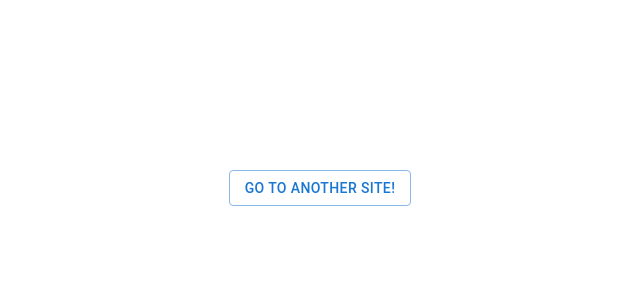
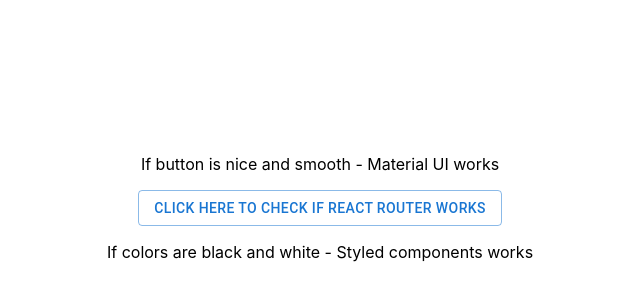
Before and after one commit to intive/patronage22-bialystok-js-simple-jira, a React (Create React App) app: page / in a window 1280 px wide. Shown: the part 212-512 px from the top of the page, without its empty margins (320-960 px from the left). Built offline with nearby package versions, Linux system fonts and the light colour scheme.

Commit message:
added some styles

```diff
--- a/src/views/Home/Home.style.tsx
+++ b/src/views/Home/Home.style.tsx
@@ -3,6 +3,9 @@
 export const StyledHomeWrapper = styled.section`
   height: 100vh;
   display: flex;
+  flex-direction: column;
   justify-content: center;
   align-items: center;
+  padding: 20px;
+  text-align: center;
 `;
--- a/src/views/Home/Home.tsx
+++ b/src/views/Home/Home.tsx
@@ -3,6 +3,8 @@
 
 export const Home = () => (
   <StyledHomeWrapper>
-    <Button child="GO TO ANOTHER SITE!" />
+    <p>If button is nice and smooth - Material UI works</p>
+    <Button child="Click here to check if React Router works" />
+    <p>If colors are black and white - Styled components works</p>
   </StyledHomeWrapper>
 );
```
